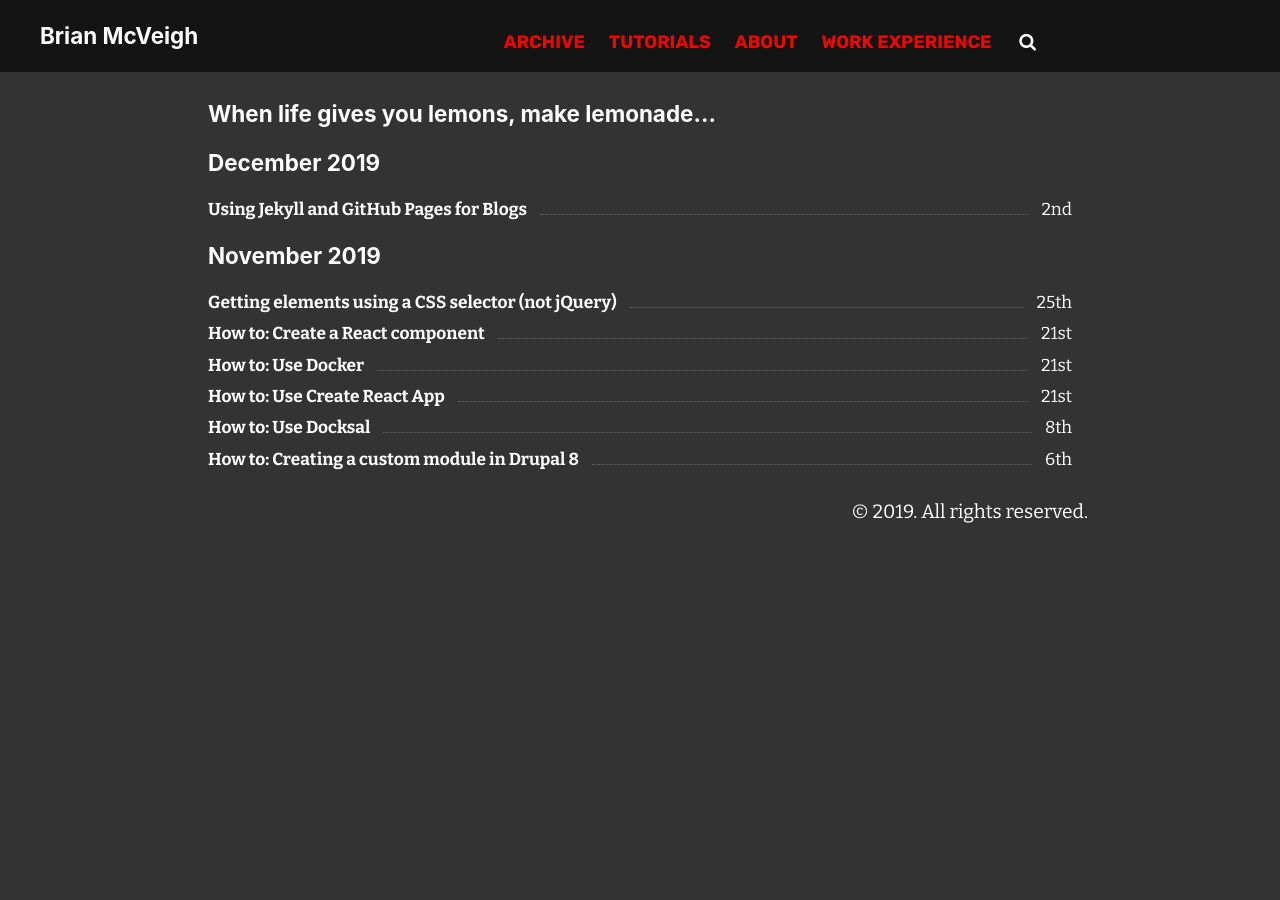
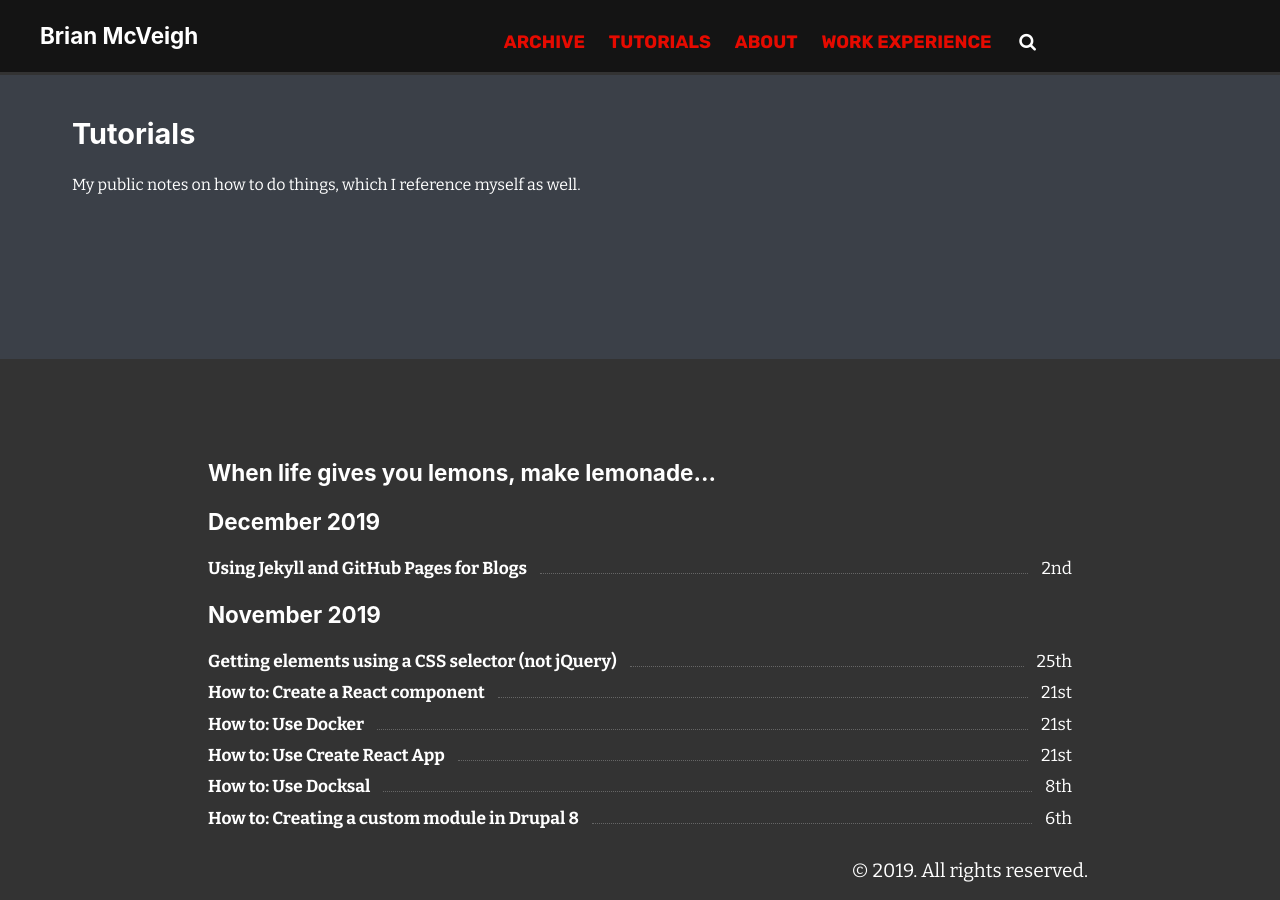
Before and after one commit to bmcveigh/bmcveigh.github.io, a Jekyll site: the page built from tutorials.markdown, in a window 1280 px wide. Built offline with Jekyll 4.4.1, drawn with Linux system fonts in a browser that asks for light colours.

Commit message:
Added description for the tutorials page

```diff
--- a/_layouts/tutorials.html
+++ b/_layouts/tutorials.html
@@ -1,6 +1,10 @@
 ---
 layout: default
 ---
+<div class="hero hero-tutorials">
+    <h2 class="title">{{ page.title }}</h2>
+    <div class="description">{{ page.description }}</div>
+</div>
 <div id="content">
     <h3 class="post-index-message">{{ site.custom_config.messages.post_index_message }}</h3>
     <div class="post-list">
--- a/tutorials.markdown
+++ b/tutorials.markdown
@@ -5,4 +5,5 @@
 layout: tutorials
 title: Tutorials
 permalink: /tutorials/
+description: 'My public notes on how to do things, which I reference myself as well.'
 ---
```
